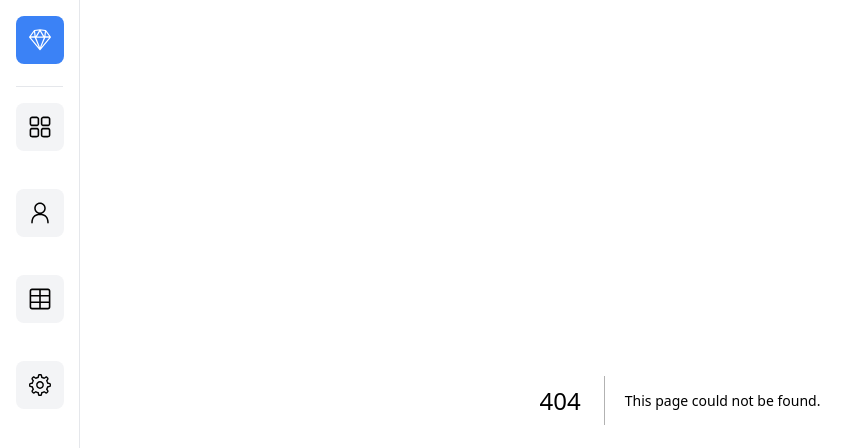
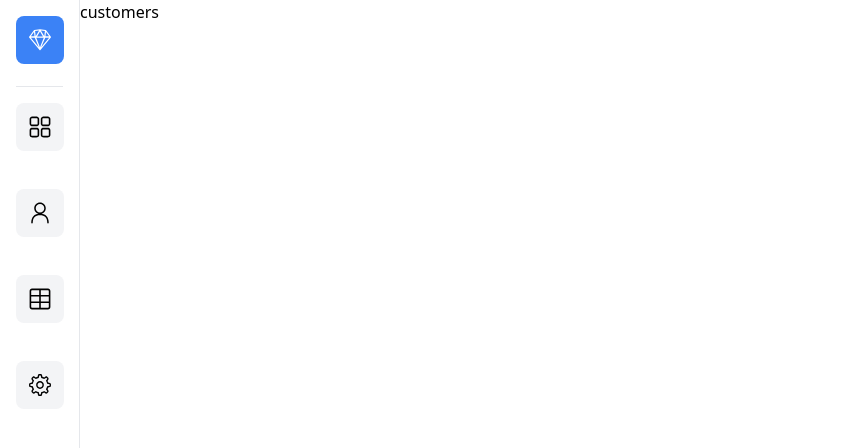
Before and after one commit to VictorOdede/next-dashboard, a Next.js app: page /customers in a window 1280 px wide. Before the commit this address had no page. Shown: the top 448 px of the page, without its empty margins (0-867 px from the left). Built offline with nearby package versions, Linux system fonts and the light colour scheme.

Commit message:
added customers path

```diff
--- /dev/null
+++ b/src/pages/customers.tsx
@@ -0,0 +1,5 @@
+export const Customers = () => {
+  return <div>customers</div>;
+};
+
+export default Customers;
```
